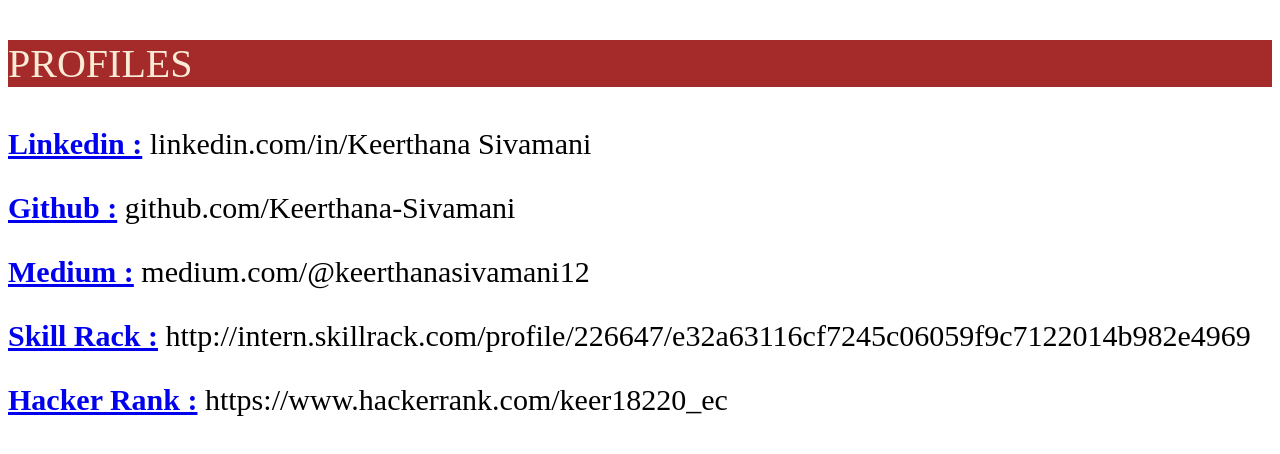
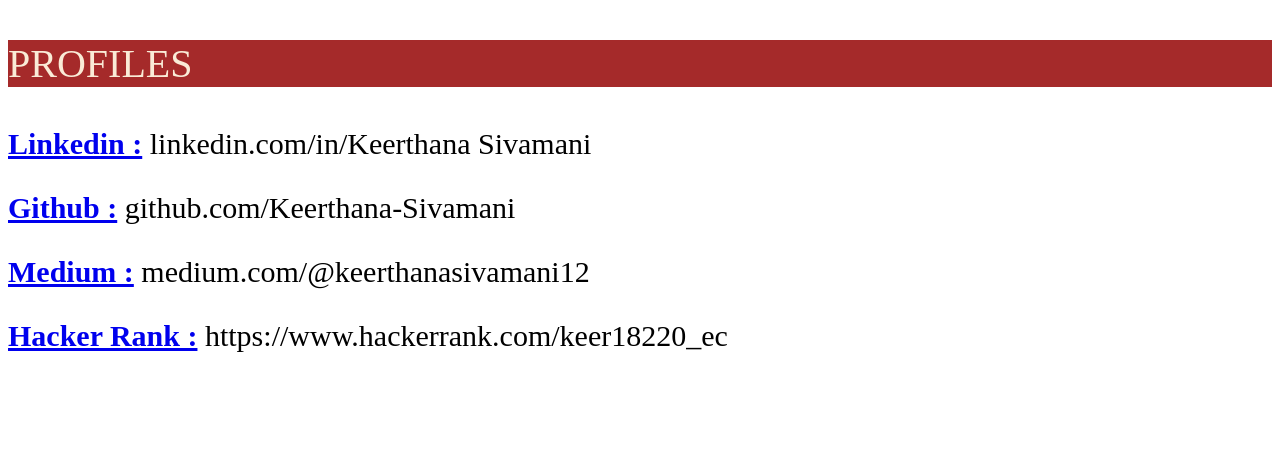
Before and after one commit to Keerthana-Sivamani/MyProfile, a plain HTML site: page details/accounts.html in a window 1280 px wide. Drawn offline with Linux system fonts and the light colour scheme.

Commit message:
Update accounts.html

```diff
--- a/details/accounts.html
+++ b/details/accounts.html
@@ -41,15 +41,6 @@
     </h3>
     <h3>
       <strong
-        ><a
-          href="http://intern.skillrack.com/profile/226647/e32a63116cf7245c06059f9c7122014b982e4969"
-          >Skill Rack :</a
-        ></strong
-      >
-      http://intern.skillrack.com/profile/226647/e32a63116cf7245c06059f9c7122014b982e4969
-    </h3>
-    <h3>
-      <strong
         ><a href="https://www.hackerrank.com/keer18220_ec"
           >Hacker Rank :</a
         ></strong
```
